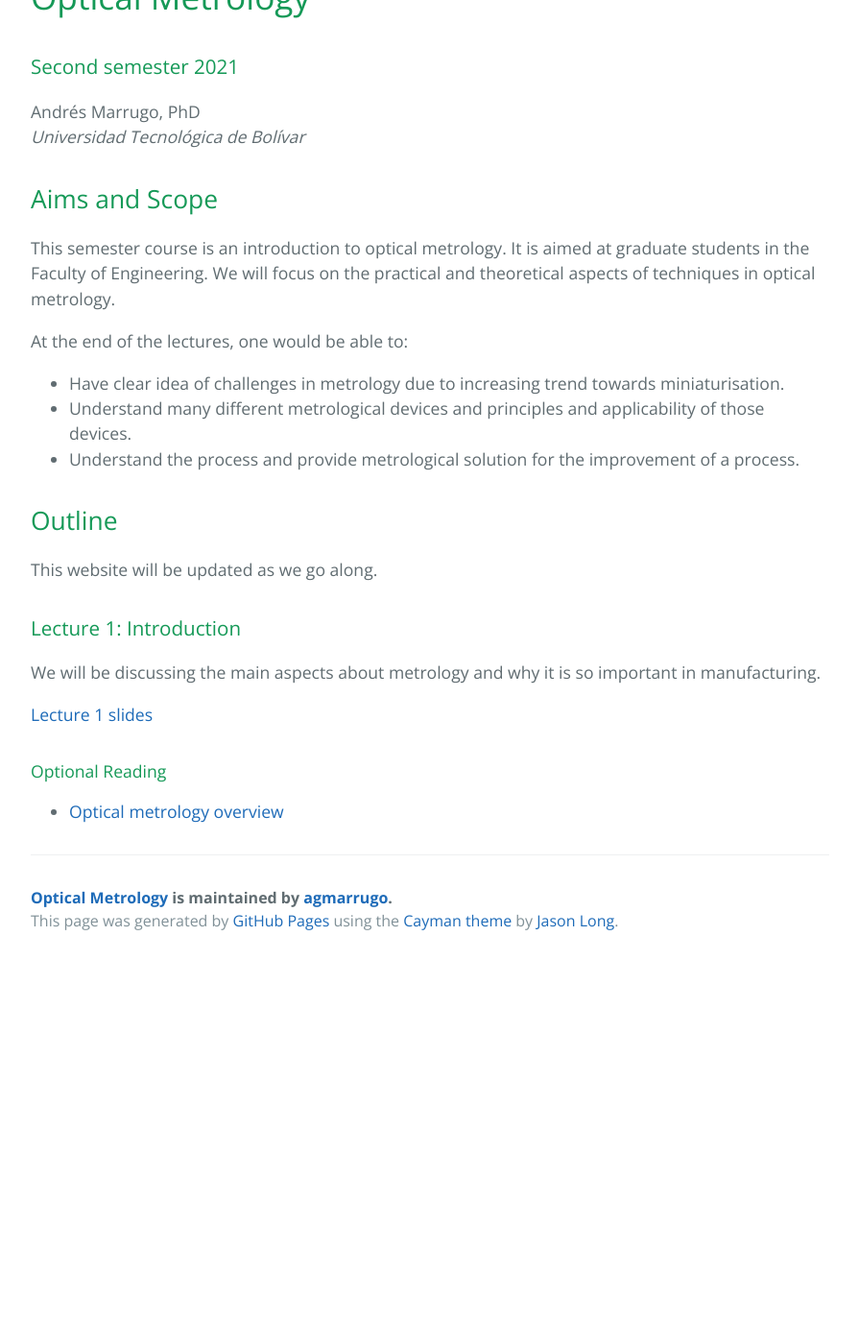
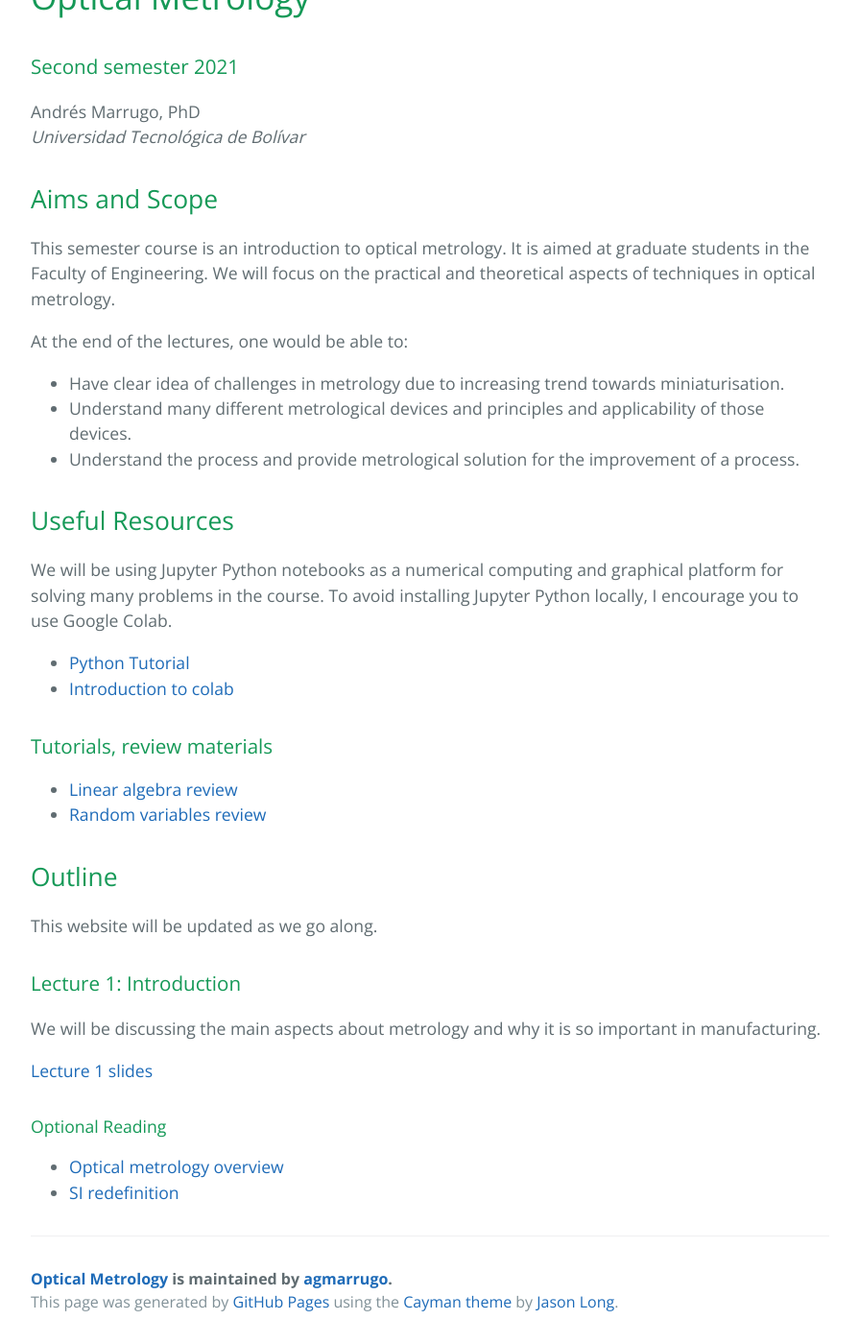
Before and after one commit to opi-lab/optical-metrology-2021, a Jekyll site: the page built from index.md, in a window 1280 px wide and 1400 px high, scrolled down 445 px. Shown: the whole window at 96% size, without its empty margins (192-1087 px from the left). Built offline with Jekyll 4.4.1, drawn with Linux system fonts in a browser that asks for light colours; before the commit the page ends 1448 px from its top, so only the background shows below that.

Commit message:
Update index.md

```diff
--- a/index.md
+++ b/index.md
@@ -32,24 +32,18 @@ At the end of the lectures, one would be able to:
 - Implement computer vision algorithms for mid-level vision tasks. -->
 
 
-<!-- ## Useful Resources
+## Useful Resources
+
+We will be using Jupyter Python notebooks as a numerical computing and graphical platform for solving many problems in the course. To avoid installing Jupyter Python locally, I encourage you to use Google Colab.
+
+- [Python Tutorial](https://colab.research.google.com/github/cs231n/cs231n.github.io/blob/master/python-colab.ipynb)
+- [Introduction to colab](https://colab.research.google.com/notebooks/welcome.ipynb)
 
 ### Tutorials, review materials
 
-- [MATLAB tutorial](matlab.intro.html)
-- More MATLAB tutorials: [basic operations][bo], [programming][pro], [working with images][wim]
 - [Linear algebra review](http://www.cse.ucsd.edu/classes/wi05/cse252a/linear_algebra_review.pdf)
 - [Random variables review](http://www.cse.ucsd.edu/classes/wi05/cse252a/random_var_review.pdf)
 
-[bo]: matlab_ops_tutorial.m
-[pro]:matlab_prog_tutorial.m
-[wim]: matlab_image_tutorial.m
-
-### MATLAB reference
-
-- [MATLAB guide from Mathworks](http://www.mathworks.com/access/helpdesk/help/techdoc/matlab.html)
-- [MATLAB image processing toolbox](http://www.mathworks.com/access/helpdesk/help/toolbox/images/)
-- [Writing fast code](http://www.mathworks.com/matlabcentral/fileexchange/5685) -->
 
 
 ## Outline
@@ -60,11 +54,12 @@ This website will be updated as we go along.
 
 We will be discussing the main aspects about metrology and why it is so important in manufacturing.
 
-[Lecture 1 slides]({{site.url}}lectures/Lecture_01_.pdf)
+[Lecture 1 slides]({{site.url}}lectures/Lecture_01.pdf)
 
 #### Optional Reading
 
 - [Optical metrology overview]({{site.url}}pdfs/01-optical-metrology-overview.pdf)
+- [SI redefinition](https://www.nist.gov/si-redefinition)
 
 <!--
 
```
